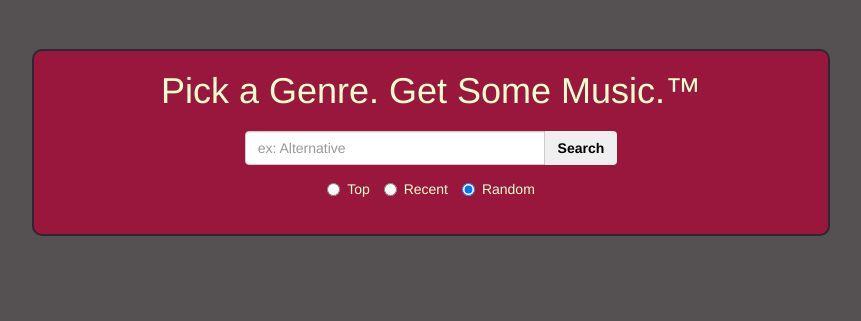
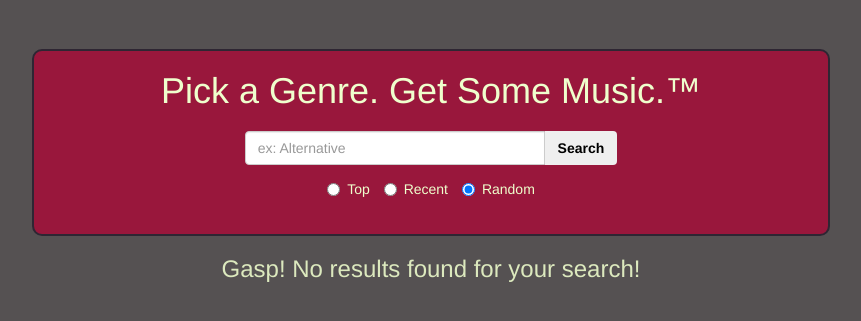
Before and after one commit to Mester/demo-day-vikings, a Flask app: template music_app/templates/results.html in a window 1280 px wide. Shown: the part 51-372 px from the top of the page, without its empty margins (209-1070 px from the left). Run offline with Flask 2, Linux system fonts and the light colour scheme; the template is opened without the code that fills it, so the values that code supplies are empty; some libraries are stand-ins or nearby versions.

Commit message:
No results message works

```diff
--- a/music_app/static/style.css
+++ b/music_app/static/style.css
@@ -83,3 +83,7 @@ td ul {
 td li {
   padding: 5px;
 }
+
+#results-message{
+  text-align: center;
+}
--- a/music_app/templates/results.html
+++ b/music_app/templates/results.html
@@ -26,6 +26,8 @@
      </tr>
     {% endfor %}
   <table>
+{% else %}
+  <h3 id="results-message">Gasp! No results found for your search!</h3>
 {% endif %}
 
 {% endblock %}
```
Lines whose indentation alone changed are shown as unchanged.
